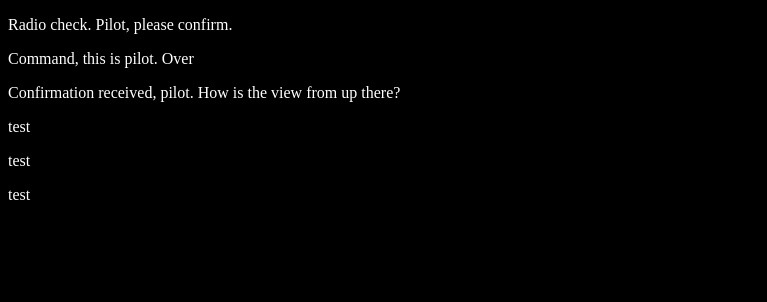
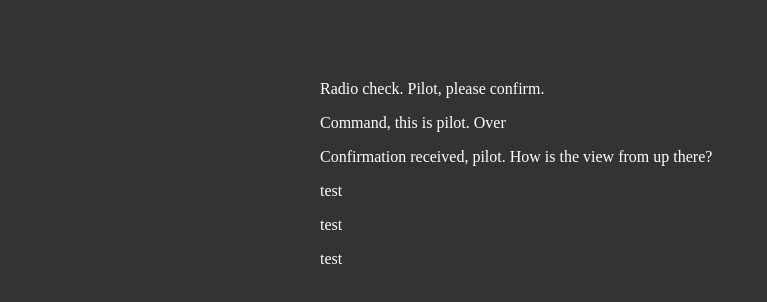
Before and after one commit to k00laid2/communication-log-control, a plain HTML site: page index.html in a window 1280 px wide. Shown: the whole page, without its empty margins (0-767 px from the left). Drawn offline with Linux system fonts and the light colour scheme.

Commit message:
decorating

```diff
--- a/style.css
+++ b/style.css
@@ -1,5 +1,7 @@
 body {
     color: white;
-    background-color: black;
-
+    background-color: #333;
+    font-size: 150%
+    font-familyl: 'Satisfy', cursive;
+    margin: 5em 25%;
 }
```
